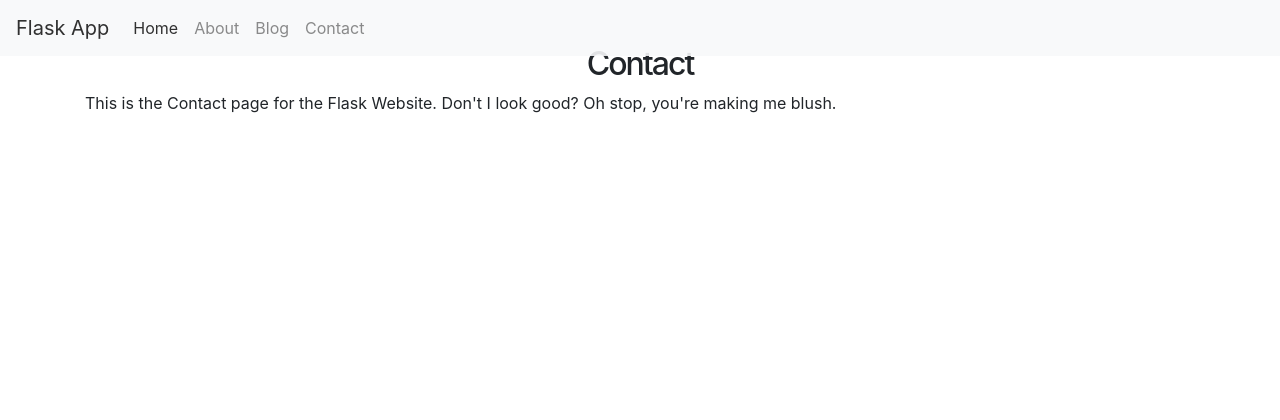
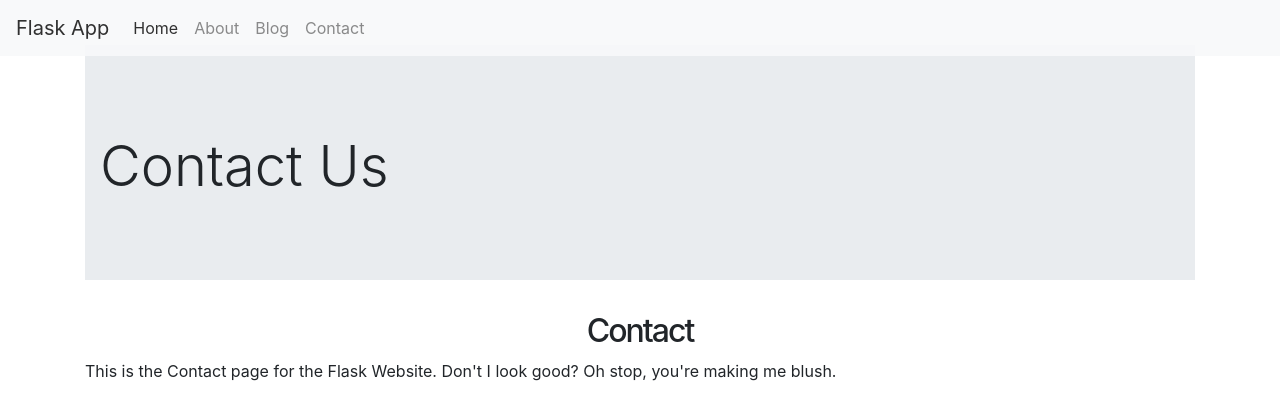
Before and after one commit to muirurikin/FlaskyWorld, a Flask app: page /contact in a window 1280 px wide. Shown: the top 420 px of the page. Run offline with Flask 2, Linux system fonts and the light colour scheme; some libraries are stand-ins or nearby versions.

Commit message:
Add Contact Jumbo

```diff
--- a/starter/app/templates/contact.html
+++ b/starter/app/templates/contact.html
@@ -1,6 +1,14 @@
 {% extends "layout.html" %}
 
 {% block content %}
+  <main>
+    <div class="jumbotron jumbotron-fluid">
+      <div class="container">
+        <br>
+        <p class="lead display-4">Contact Us</p>
+      </div>
+    </div>
+  </main>
   <h2>Contact</h2>
   <p>This is the Contact page for the Flask Website. Don't I look good? Oh stop, you're making me blush.</p>
 {% endblock %}
```
